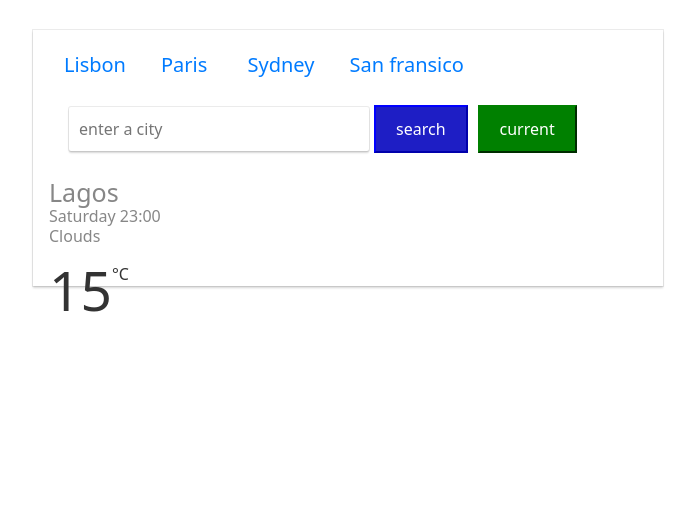
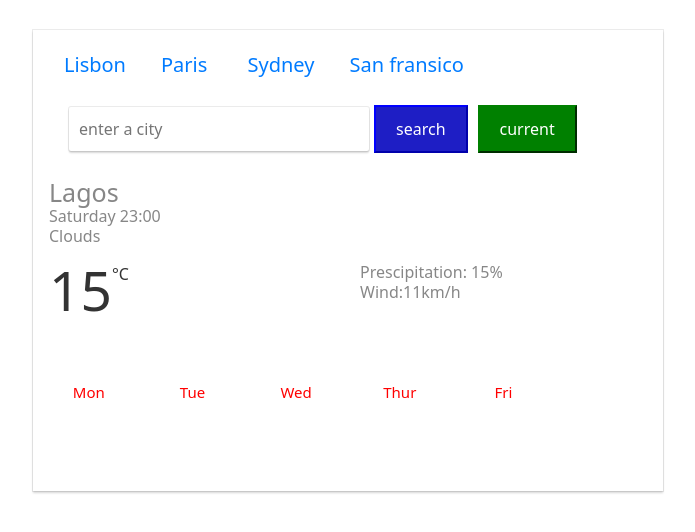
Before and after one commit to Dammy36/weather2-react, a React (Create React App) app: page / in a window 1280 px wide. Shown: the top 532 px of the page, without its empty margins (37-732 px from the left). Built offline with nearby package versions, Linux system fonts and the light colour scheme; no server answers.

Commit message:
Added the weather forecast in Css

```diff
--- a/src/App.css
+++ b/src/App.css
@@ -60,7 +60,7 @@ h1{
   font-weight: 100px;
 }
 
-p{
+.weather-clouds{
   color: #878787;
   font-size: 16px;
   font-weight: 100px;
@@ -79,3 +79,12 @@ p{
     font-size: 16px;
     line-height: 1.5;
   }
+
+.forcast-day{
+color: red;
+text-align: center;
+line-height: 10;
+font-size: 15px;
+font-weight: 400px;
+white-space: nowrap;
+}
--- a/src/App.js
+++ b/src/App.js
@@ -21,12 +21,32 @@ function App( ) {
         </form>
         <div>
           <h1>Lagos</h1>
-        <p>Saturday 23:00
-            <div className='weather-clouds'>Clouds</div>
+        <p className='weather-clouds'>Saturday 23:00
+            <div>Clouds</div>
          </p>
         </div>
-        <div className='weather-today'>15</div>
-          <span className='weather-today2'>°C</span>
+        <div className='row'>
+          <div className='col-sm-6'>
+          <div className='weather-today'>15</div>
+            <span className='weather-today2'>°C</span>
+          </div>
+          <div className='col-sm-6'>
+             <div className='weather-clouds'>
+            Prescipitation:
+              15%
+            </div>
+            <div className='weather-clouds'>Wind:11km/h</div>
+          </div>
+        </div>
+        <div className='row forcast-day' >
+          <div className='col-sm-2'> Mon</div>
+          <div className='col-sm-2'>Tue</div>
+          <div className='col-sm-2'>Wed</div>
+          <div className='col-sm-2'>Thur</div>
+          <div className='col-sm-2'>Fri</div>
+
+</div>
+
        <Weather city="Lagos"/>
       </header>
     </div>
```
